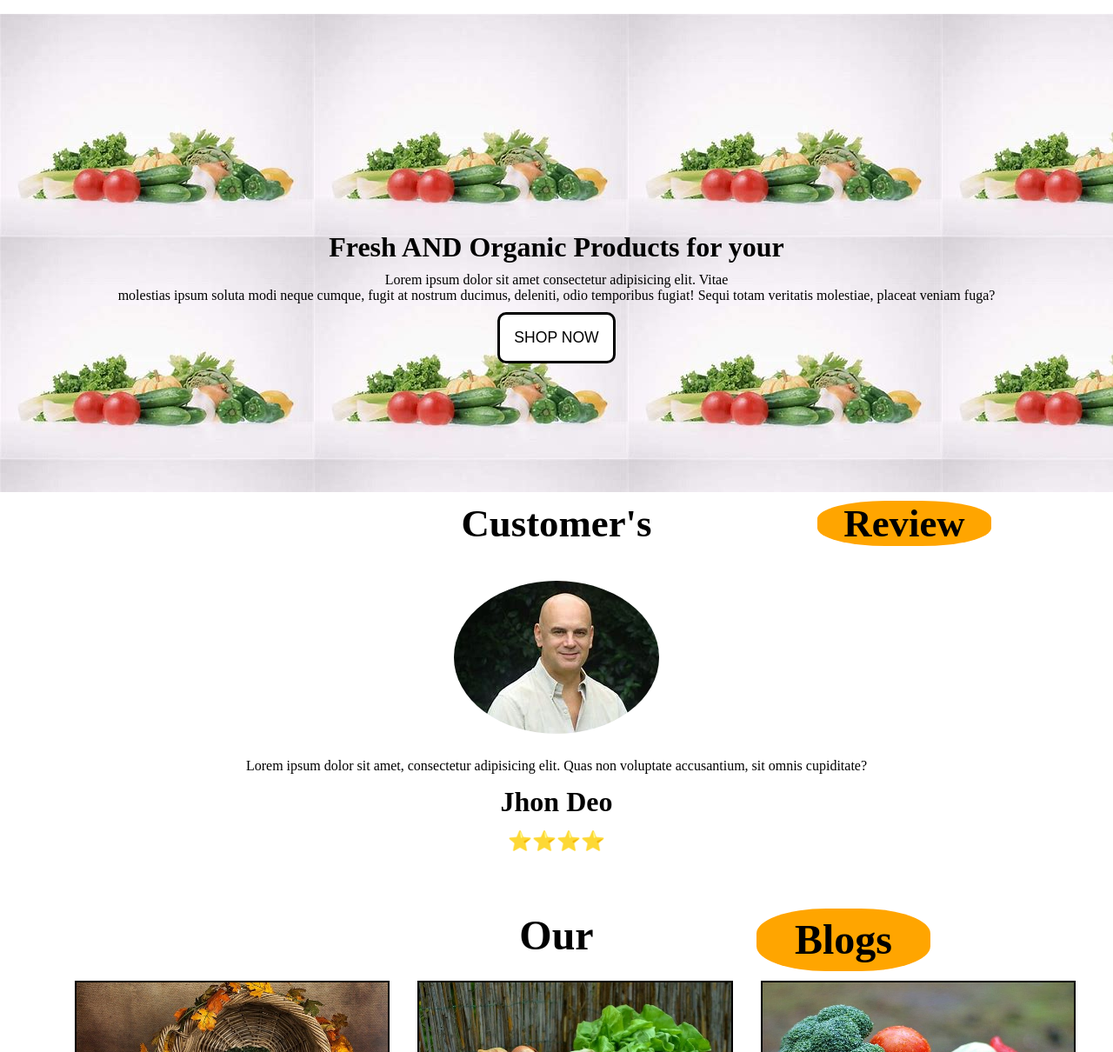
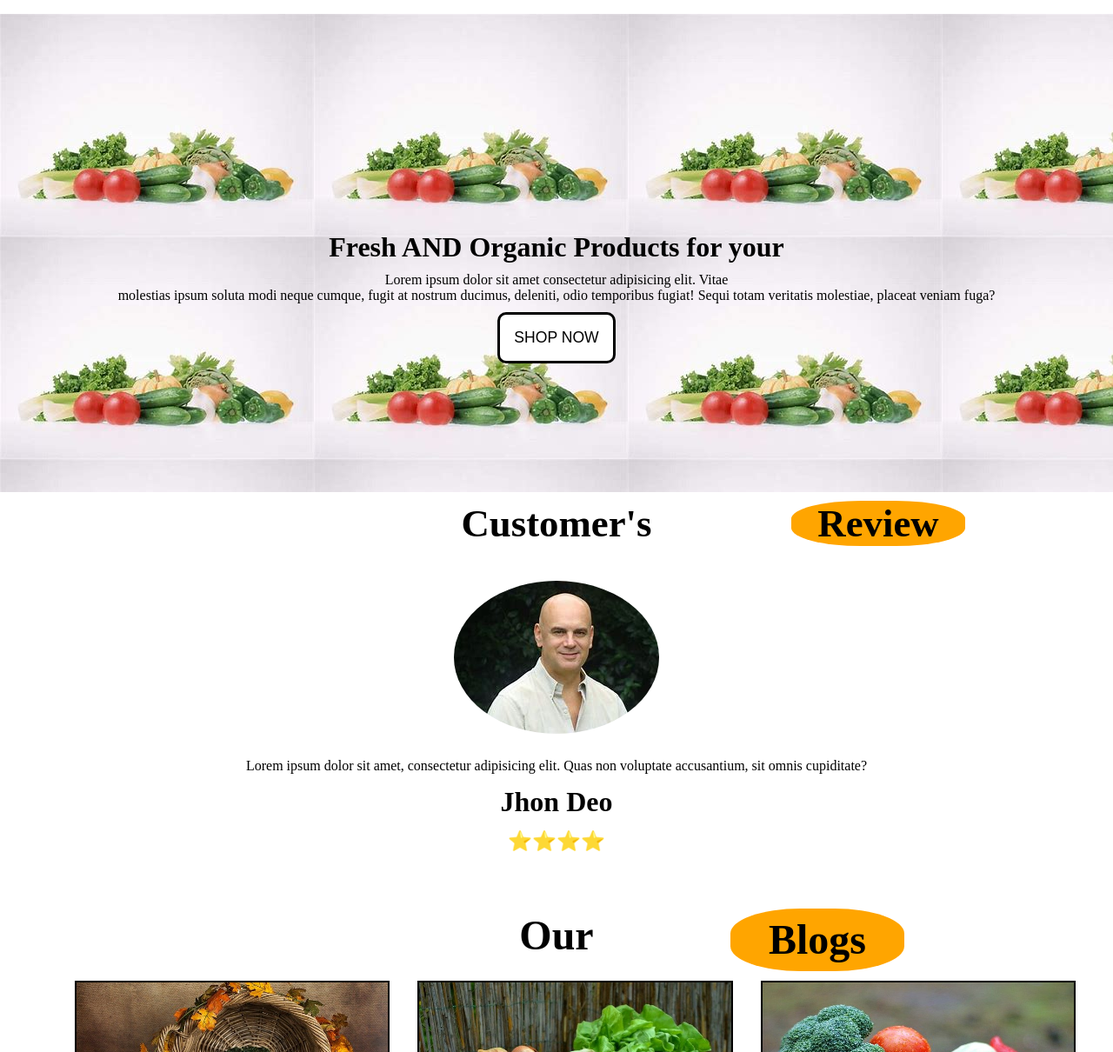
Before and after one commit to Jatinagrawal22/GroferOrganic, a plain HTML site: page index.html in a window 1280 px wide. Shown: the part 90-1300 px from the top of the page at 87% size. Drawn offline with Linux system fonts and the light colour scheme.

Commit message:
Update style.css

```diff
--- a/style.css
+++ b/style.css
@@ -113,7 +113,7 @@ p{
     background-color: orange;
     position: absolute;
     top: 666px;
-    left: 940px;
+    left: 910px;
     width: 200px;
 }
 #teesra div{
@@ -148,7 +148,7 @@ p{
     background-color: orange;
     position: absolute;
     top: 1135px;
-    left: 870px;
+    left: 840px;
     width: 200px;
 }
 .blog1 div{
```
